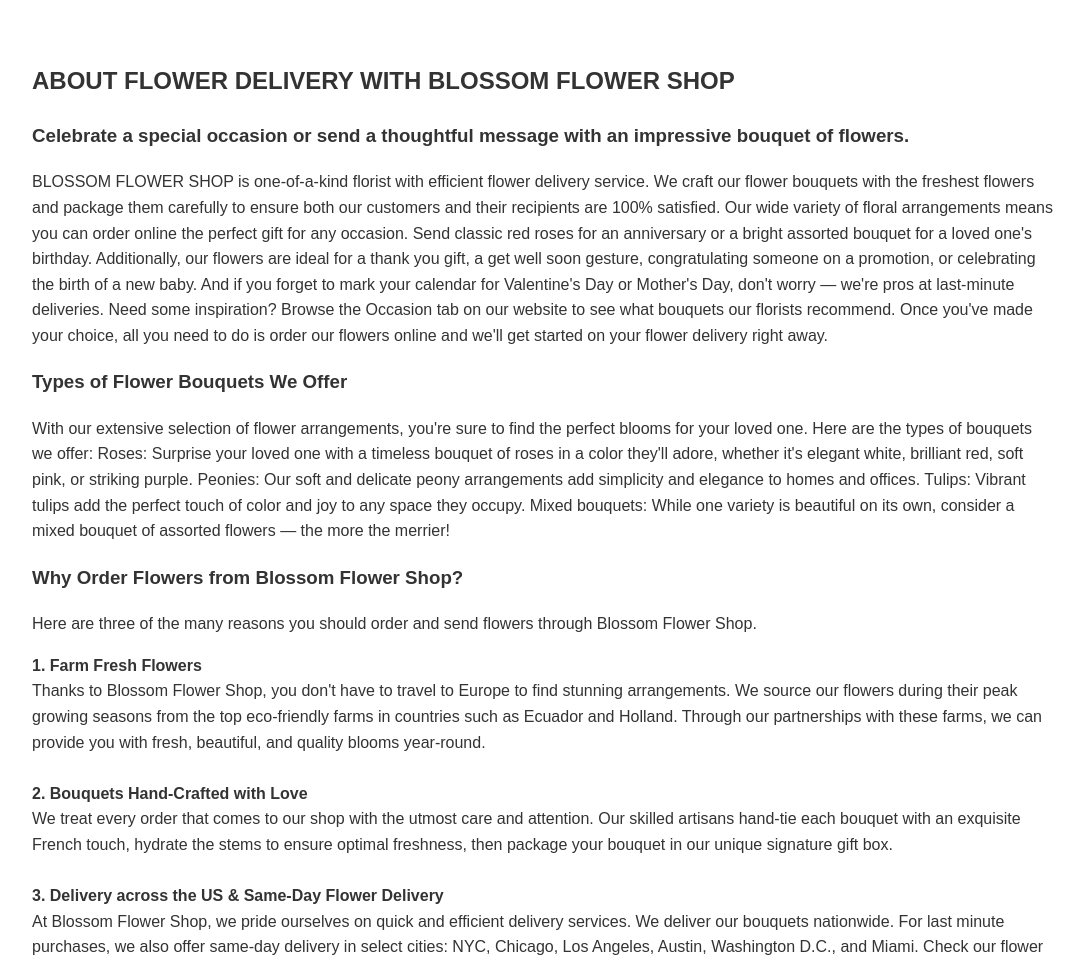
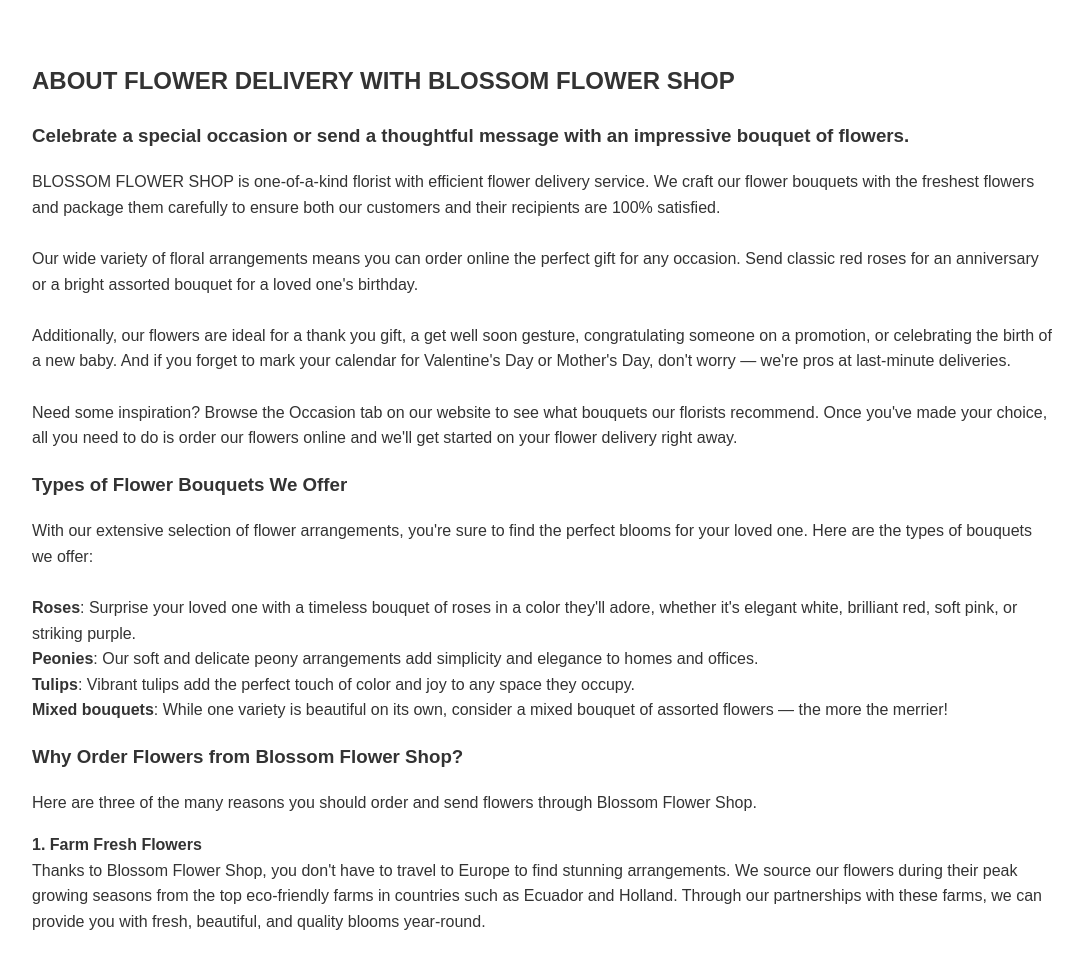
Before and after one commit to Hanhiz/Flower_Shop, a PHP site: page /homepage.php in a window 1280 px wide. Shown: the part 2100-3063 px from the top of the page, without its empty margins (96-1180 px from the left). Run offline with PHP 8.4, Linux system fonts and the light colour scheme; data that the repository does not hold is empty; some web fonts are replaced.

Commit message:
homepage

```diff
--- a/homepage.php
+++ b/homepage.php
@@ -249,21 +249,21 @@
         <h3>Celebrate a special occasion or send a thoughtful message with an impressive bouquet of flowers.</h3>
         <p>BLOSSOM FLOWER SHOP is one-of-a-kind florist with efficient flower delivery service. We craft our flower bouquets with the freshest flowers and package them carefully to ensure both our customers and their recipients are 100% satisfied.
 
-        Our wide variety of floral arrangements means you can order online the perfect gift for any occasion. Send classic red roses for an anniversary or a bright assorted bouquet for a loved one's birthday.
+        <br><br>Our wide variety of floral arrangements means you can order online the perfect gift for any occasion. Send classic red roses for an anniversary or a bright assorted bouquet for a loved one's birthday.
 
-        Additionally, our flowers are ideal for a thank you gift, a get well soon gesture, congratulating someone on a promotion, or celebrating the birth of a new baby. And if you forget to mark your calendar for Valentine's Day or Mother's Day, don't worry — we're pros at last-minute deliveries.
+        <br><br>Additionally, our flowers are ideal for a thank you gift, a get well soon gesture, congratulating someone on a promotion, or celebrating the birth of a new baby. And if you forget to mark your calendar for Valentine's Day or Mother's Day, don't worry — we're pros at last-minute deliveries.
 
-        Need some inspiration? Browse the Occasion tab on our website to see what bouquets our florists recommend. Once you've made your choice, all you need to do is order our flowers online and we'll get started on your flower delivery right away.</p>
+        <br><br>Need some inspiration? Browse the Occasion tab on our website to see what bouquets our florists recommend. Once you've made your choice, all you need to do is order our flowers online and we'll get started on your flower delivery right away.</p>
         <h3>Types of Flower Bouquets We Offer</h3>
         <p>With our extensive selection of flower arrangements, you're sure to find the perfect blooms for your loved one. Here are the types of bouquets we offer:
 
-        Roses: Surprise your loved one with a timeless bouquet of roses in a color they'll adore, whether it's elegant white, brilliant red, soft pink, or striking purple.
+        <span><br><br><b>Roses</b></span>: Surprise your loved one with a timeless bouquet of roses in a color they'll adore, whether it's elegant white, brilliant red, soft pink, or striking purple.
 
-        Peonies: Our soft and delicate peony arrangements add simplicity and elegance to homes and offices.
+        <span><br><b>Peonies</b></span>: Our soft and delicate peony arrangements add simplicity and elegance to homes and offices.
 
-        Tulips: Vibrant tulips add the perfect touch of color and joy to any space they occupy.
+        <span><br><b>Tulips</b></span>: Vibrant tulips add the perfect touch of color and joy to any space they occupy.
 
-        Mixed bouquets: While one variety is beautiful on its own, consider a mixed bouquet of assorted flowers — the more the merrier!
+        <span><br><b>Mixed bouquets</b></span>: While one variety is beautiful on its own, consider a mixed bouquet of assorted flowers — the more the merrier!
         </p>
         <h3>Why Order Flowers from Blossom Flower Shop?</h3>
         <p>Here are three of the many reasons you should order and send flowers through Blossom Flower Shop.</p>
```
